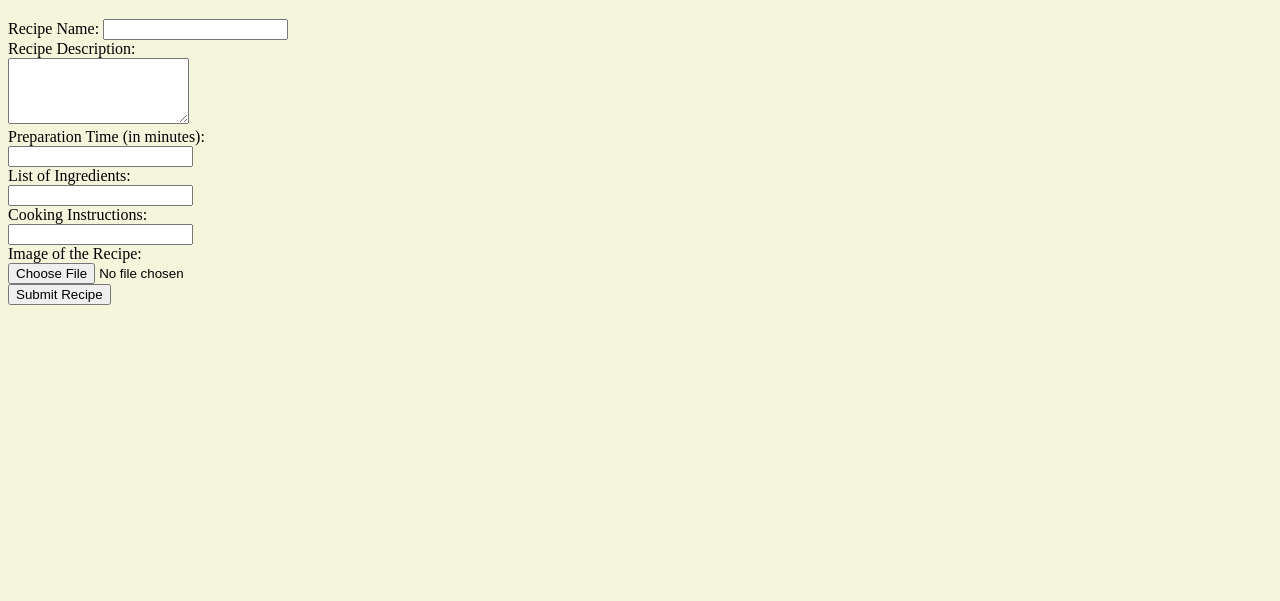
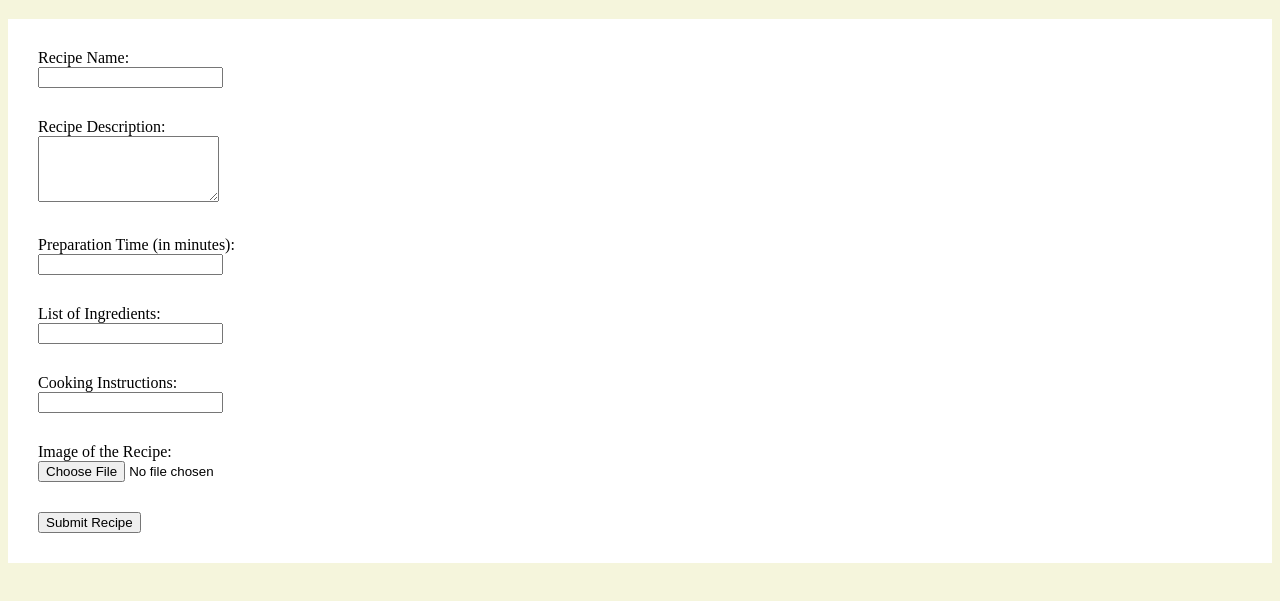
Before and after one commit to GU-Web-Dev-2024/group-challenge-2-midroom, a plain HTML site: page index.html in a window 1280 px wide. Shown: the part 61-662 px from the top of the page. Drawn offline with Linux system fonts and the light colour scheme.

Commit message:
Added some styling to hopefully show grid layout

```diff
--- a/styles.css
+++ b/styles.css
@@ -7,4 +7,10 @@ body {
 #grid-container {
   display: grid;
   grid-template-columns: 300px;
+  padding: 15px;
+  background-color: white;
 }
+
+#grid-container > div {
+  margin: 15px;
+}
```
